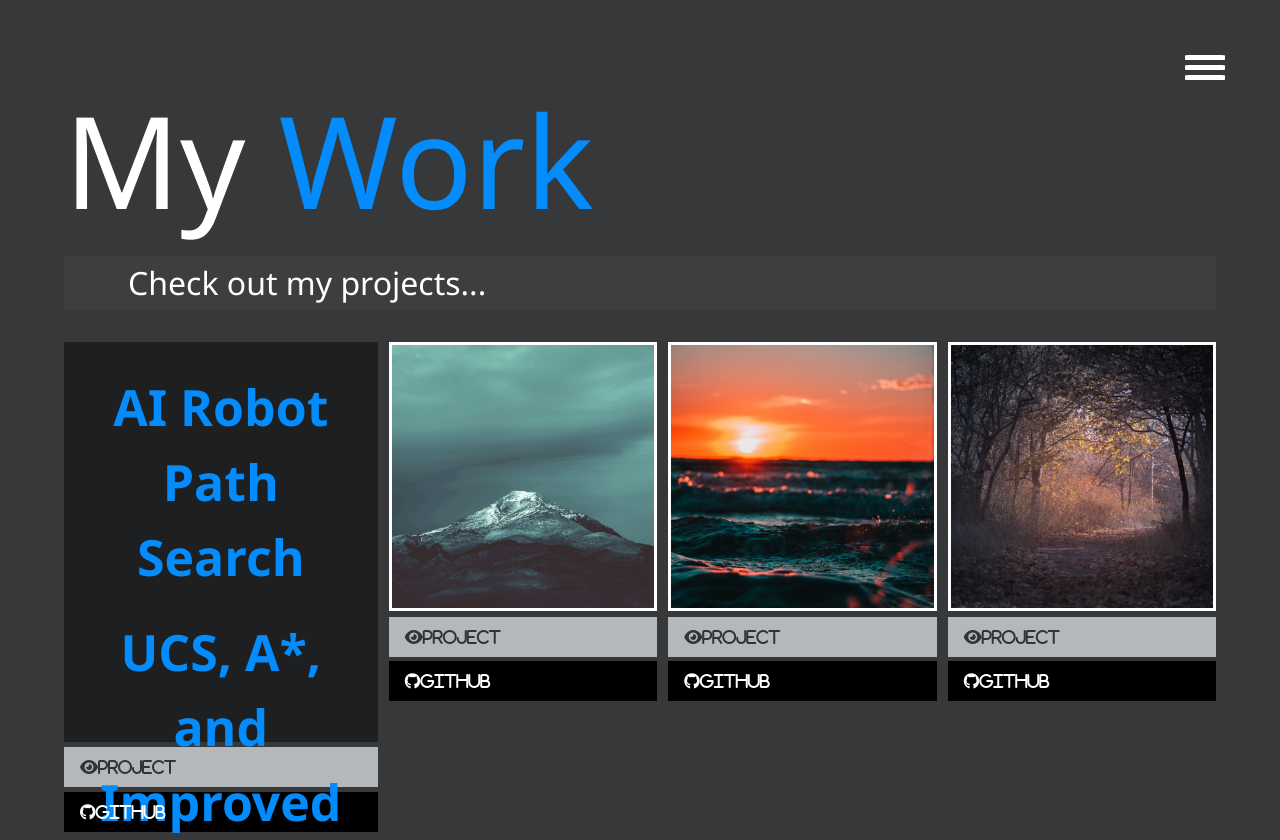
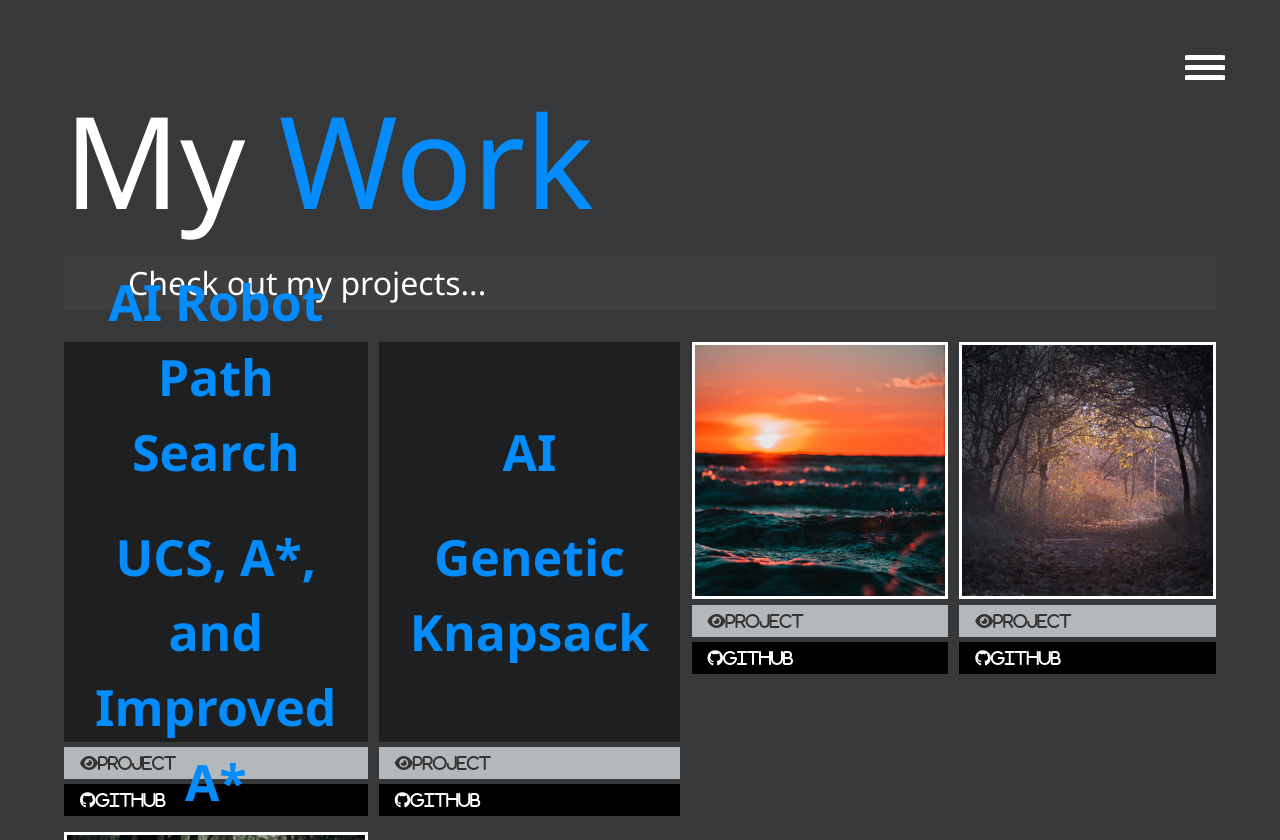
Before and after one commit to ITHaddox/portfolio, a website: page dist/work.html in a window 1280 px wide. Shown: the top 840 px of the page. Drawn offline with Linux system fonts and the light colour scheme.

Commit message:
Uploaded project Genetic Knapsack, btn-title flex & align

```diff
--- a/scss/main.scss
+++ b/scss/main.scss
@@ -215,7 +215,8 @@ main {
 
 // Button Styles
 .btn {
-  display: block;
+  display: flex;
+  // display: block;
   padding: 0.5rem 1rem;
   border: 0;
   margin-bottom: 0.3rem;
@@ -230,12 +231,17 @@ main {
   @extend .btn;
   height: 400px;
   background: darken($primary-color, 10);
+  justify-content: center;
+  align-items: center;
+  text-align: center;
+  flex-direction: column;
+  color: $secondary-color;
 
   h4 {
-    color: $secondary-color;
+    padding: 0;
+    margin: 15px;
     font-size: 50px;
-    text-align: center;
-    margin: 20px;
+    // margin: auto;
   }
 }
 
```
Also changed, not shown: dist/css/main.css, dist/work.html.
